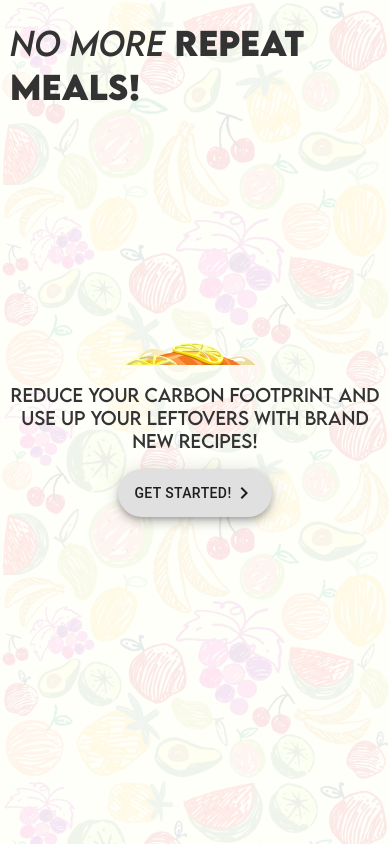
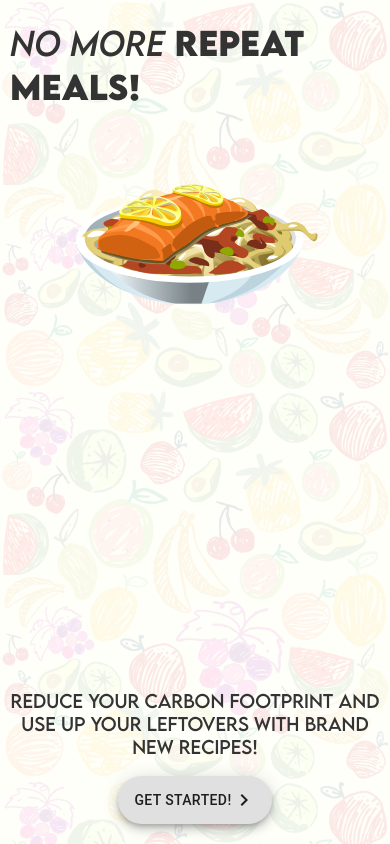
Before and after one commit to YenRaven/no-more-repeat-meals, a React (Create React App) app: page / in a window 390 px wide. Built offline with nearby package versions, Linux system fonts and the light colour scheme.

Commit message:
Fix some mobile styles.

```diff
--- a/src/App.css
+++ b/src/App.css
@@ -51,6 +51,7 @@ h2 {
   display: flex;
   flex-direction: column;
   align-items: center;
+  justify-content: space-between;
   min-height: 100vh;
   color: #333;
   background-color: rgba(255, 255, 255, 0.9);
@@ -59,6 +60,9 @@ h2 {
 }
 
 .title-images-wrapper{
+	display: flex;
+	align-items: center;
+	flex: 1 1 70vmin;
 	width: 100vw;
 	overflow: hidden;
 }
@@ -81,7 +85,7 @@ h2 {
 }
 
 .App-logo {
-	height: 70vh;
+	height: 70vmin;
 	max-width: calc(100vw - 100px);
 }
 
@@ -100,13 +104,16 @@ h2 {
 }
 
 .App-header {
-  display: flex;
-  flex-direction: column;
-  align-items: center;
-  justify-content: center;
-  font-size: calc(10px + 2vmin);
+	flex: 1 1 70vmin;
+	display: flex;
+	flex-direction: column;
+	align-items: center;
+	justify-content: center;
+	font-size: calc(10px + 2vmin);
 }
-
+header {
+	flex: 0 0 1.4em;
+}
 header i {
 	font-weight: lighter;
 }
```
